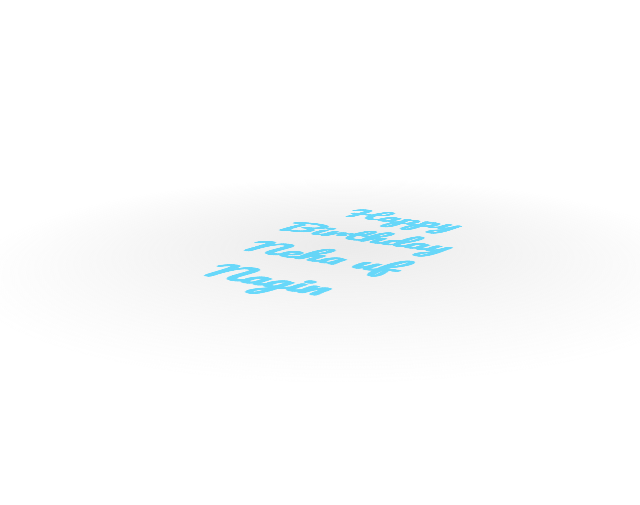
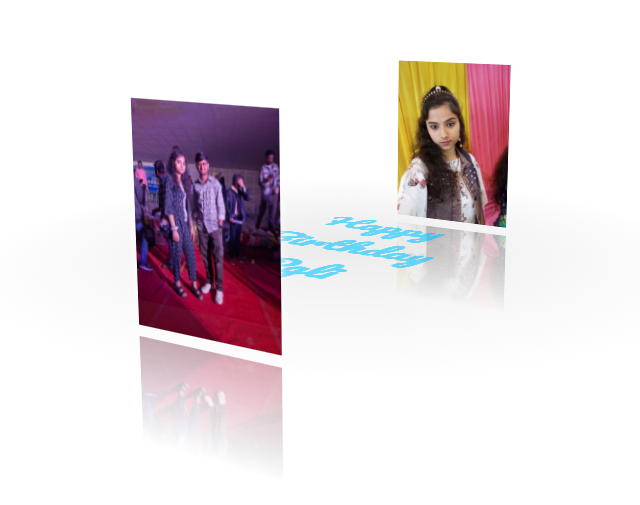
Before and after one commit to Project123-IITP/Birthday, a plain HTML site: page main.html in a window 1280 px wide. Shown: the part 237-742 px from the top of the page, without its empty margins (297-937 px from the left). Drawn offline with Linux system fonts and the light colour scheme; a web font is replaced by a local one.

Commit message:
Updated files

```diff
--- a/main.html
+++ b/main.html
@@ -16,12 +16,12 @@
         <div id="spin-container">
 
 
-            <img src="max1.jpg" alt="">
-            <img src="max2.jpg" alt="">
+            <img src="max1.jpeg" alt="">
+            <img src="max2.jpeg" alt="">
 
 
 
-            <p>Happy Birthday Neha uf Nagin </p>
+            <p>Happy Birthday Pgli</p>
         </div>
         <div id="ground"></div>
     </div>
```
